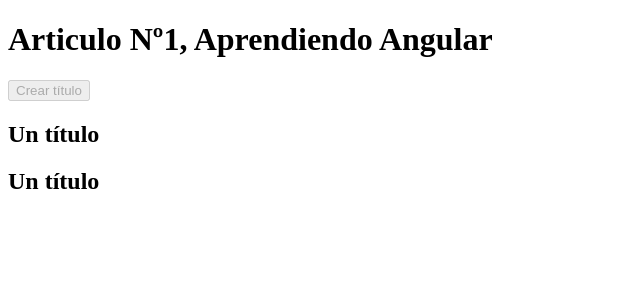
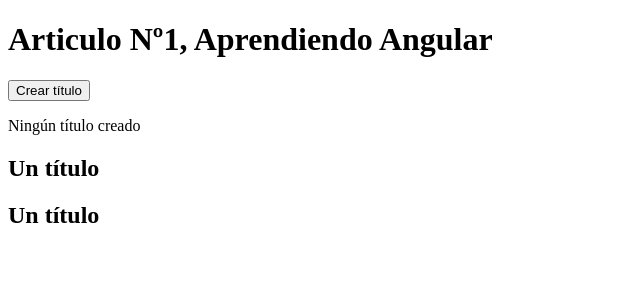
Before and after one commit to js-urquiza/angularPractice, an Angular app in the folder angular-practice/: page / in a window 1280 px wide. Shown: the top 300 px of the page, without its empty margins (0-640 px from the left). Built offline with nearby package versions, Linux system fonts and the light colour scheme.

Commit message:
Practica de event binding

```diff
--- a/angular-practice/src/app/articulo/articulo.component.html
+++ b/angular-practice/src/app/articulo/articulo.component.html
@@ -1,4 +1,5 @@
 <h1>Articulo Nº{{ numeroDeArticulo }}, {{ getName() }}</h1>
-<button [disabled]="allowNewTitle">Crear título</button>
+<button [disabled]="allowNewTitle" (click)="onCreateTitle()">Crear título</button>
+<p> {{createTitleStatus}} </p>
 <app-titulo></app-titulo>
 <app-titulo></app-titulo>
--- a/angular-practice/src/app/articulo/articulo.component.ts
+++ b/angular-practice/src/app/articulo/articulo.component.ts
@@ -8,7 +8,8 @@
 export class ArticuloComponent {
   numeroDeArticulo: number = 1;
   nombreDeArticulo: string = 'Aprendiendo Angular'
-  allowNewTitle: boolean = false;
+  allowNewTitle: boolean = true;
+  createTitleStatus: string = 'Ningún título creado'
 
   getName() {
     return this.nombreDeArticulo;
@@ -16,7 +17,12 @@
 
   constructor() {
     setTimeout(()=>{
-      this.allowNewTitle = true;
+      this.allowNewTitle = false;
     }, 2000)
   }
+
+  onCreateTitle() {
+    this.createTitleStatus = 'Nuevo título creado'
+  }
+
 }
```
